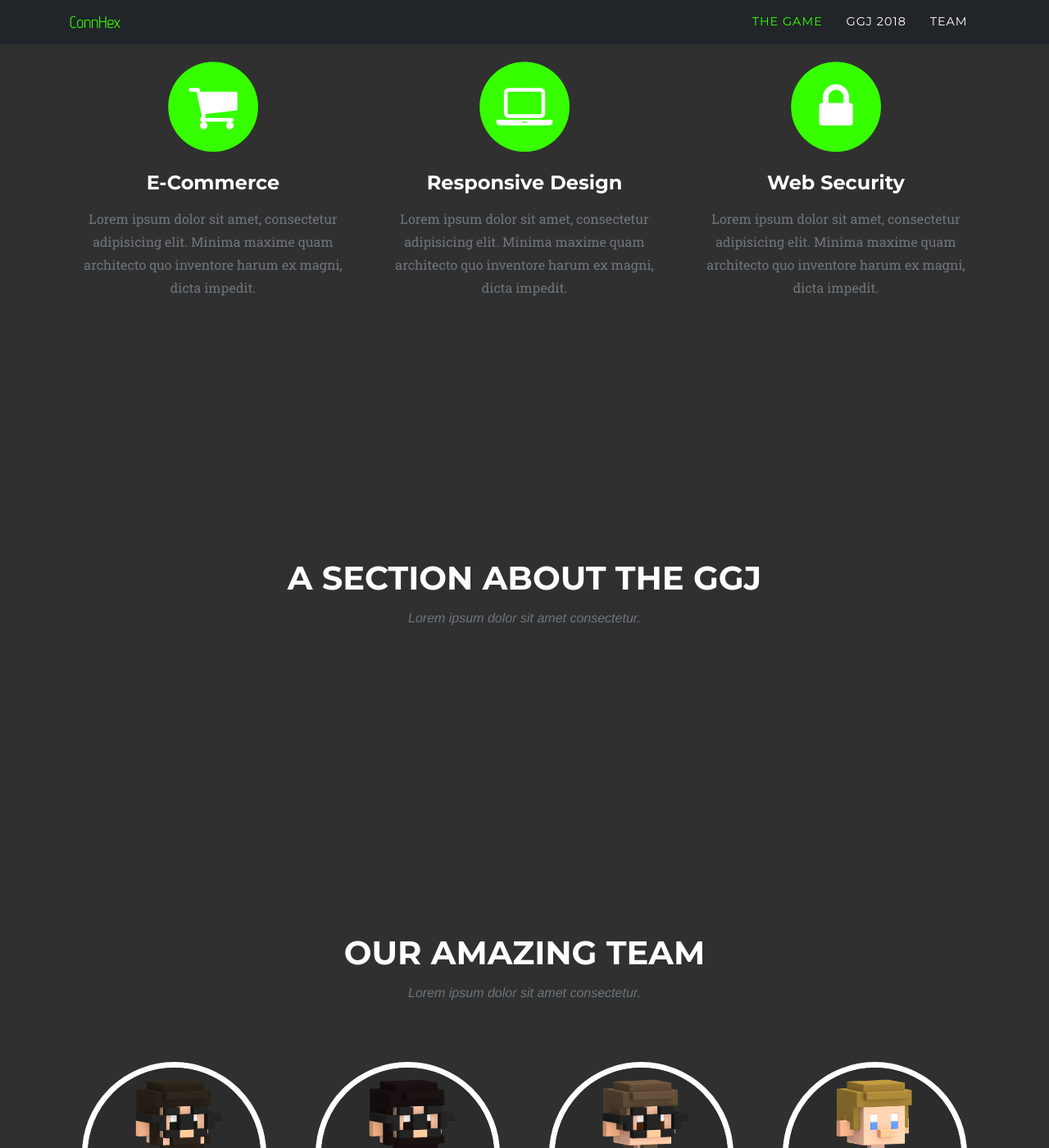
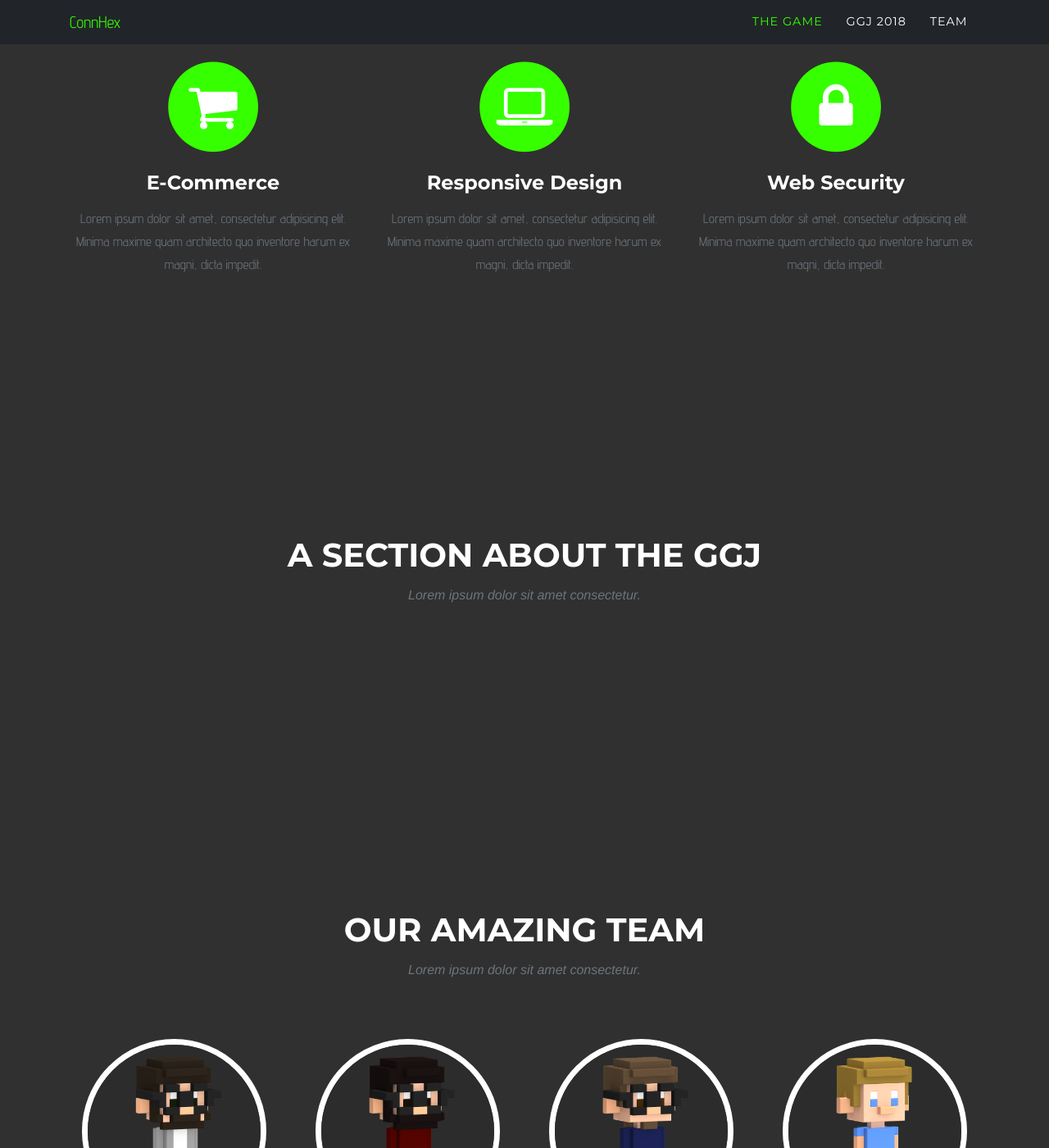
Before and after one commit to ConnHex/connhex.github.io, a Jekyll site: the page built from index.html, in a window 1280 px wide and 1400 px high, scrolled down 962 px. Shown: the whole window at 82% size. Built offline with Jekyll 4.4.1, drawn with Linux system fonts in a browser that asks for light colours; some web fonts are replaced; the list of posts is cut into pages by our own code.

Commit message:
body font Advent Pro

```diff
--- a/css/agency.css
+++ b/css/agency.css
@@ -1,6 +1,6 @@
 body {connhex.github.io
   overflow-x: hidden;
-  font-family: 'Roboto Slab', 'Helvetica Neue', Helvetica, Arial, sans-serif;
+  font-family: Advent Pro, 'Roboto Slab', 'Helvetica Neue', Helvetica, Arial, sans-serif;
   color: white;
 }
 
```
